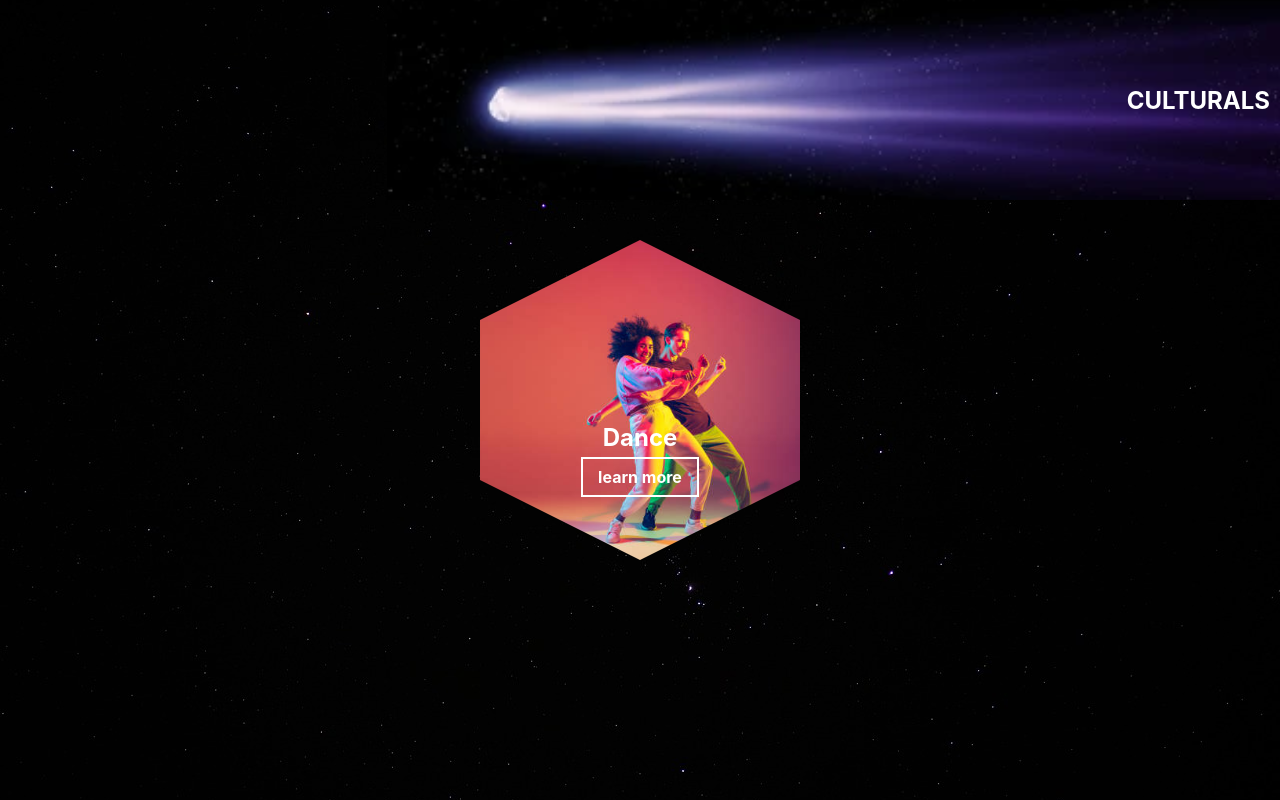
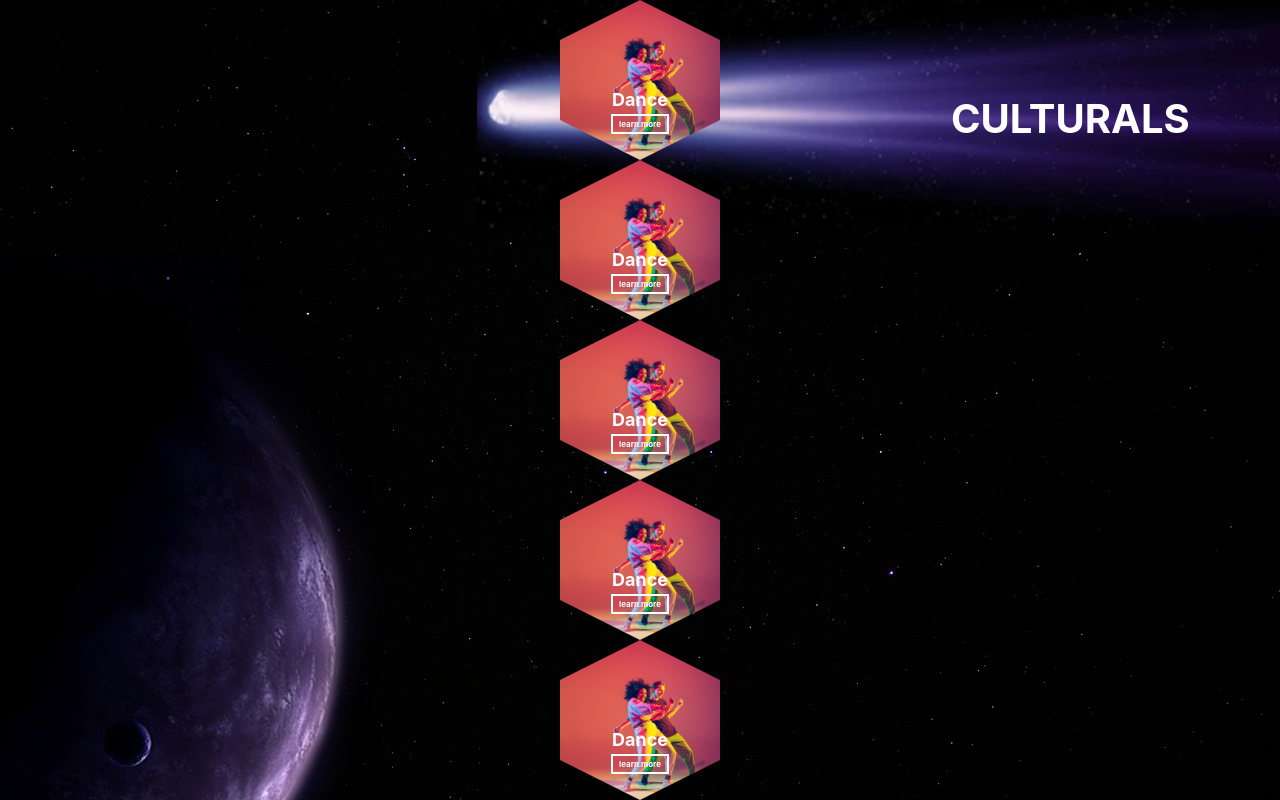
Before and after one commit to fluxus-iiti/fluxus-2024, a React (Create React App) app in the folder cultural_cards/: page / in a window 1280 px wide. Shown: the top 800 px of the page. Built offline with nearby package versions, Linux system fonts and the light colour scheme.

Commit message:
Arranged the comet and planet.Started working on the card pyramid

```diff
--- a/cultural_cards/src/App.css
+++ b/cultural_cards/src/App.css
@@ -1,11 +1,4 @@
-.App {
-  text-align: center;
-}
 
-.App-logo {
-  height: 40vmin;
-  pointer-events: none;
-}
 
 @media (prefers-reduced-motion: no-preference) {
   .App-logo {
@@ -13,27 +6,22 @@
   }
 }
 
-.App-header {
-  background-color: #282c34;
-  min-height: 100vh;
-  display: flex;
-  flex-direction: column;
-  align-items: center;
-  justify-content: center;
-  font-size: calc(10px + 2vmin);
-  color: white;
+
+.background-image {
+  position: fixed;
+  top: 0;
+  left: 0;
+  width: 100%;
+  height: 100%;
+  background-image: url('website background.png');
+  background-size: cover;
+  background-position: center;
+  z-index: -1;
 }
-
-.App-link {
-  color: #61dafb;
-}
-/* App.css */
 
 body {
   margin: 0;
   display: flex;
-  justify-content: center;
-  align-items: center;
   height: 100vh;
   background-image: url('website background.png'); /* Replace 'website background.png' with the path to your background image */
   background-size: cover; /* Adjust the background size as needed */
@@ -43,7 +31,7 @@ body {
 }
 
 .app-container {
-  position: absolute; /* Change to absolute positioning */
+  position: relative; /* Change to absolute positioning */
   top: 0;
   right: 0;
   display: flex;
@@ -53,31 +41,48 @@ body {
   height: 100vh;
 }
 
+.left-image {
+  width: 30%; /* Adjust the width as needed */
+  max-height: 1500px; /* Set a maximum height for the image */
+  object-fit: cover; /* Maintain aspect ratio and cover the container */
+  position: absolute;
+  left: 0;
+  top: 0;
+  margin-top: 20%; /* Add vertical space between above-card-image and left-image */
+}
+
 .above-card-image {
-  width: 100%;
-  max-height: 200px;
-  object-fit: cover;
-  position: relative;
+  max-width: 100%; /* Make sure it doesn't exceed the container width */
+  height: auto; /* Allow the height to adjust proportionally */
+  position: absolute;
+  right: 0; /* Align to the right edge */
+  top: 0;
 }
 
 .above-card-image img {
-  width: 100%;
-  height: 100%;
-  object-fit: cover;
+  width: 100%; /* Occupy 100% of the container width */
+  height: auto; /* Allow the height to adjust proportionally */
+  /* object-fit: cover; */
   transform: scaleX(-1); /* Flip horizontally */
-  left: 5%; /* Move 5% to the right */
+  /* Remove the transform property to prevent flipping horizontally */
 }
+
 
 .culturas-text {
   position: absolute;
   top: 50%;
-  right: 0; /* Align to the right edge */
+  right: 10%; /* Align to the right edge */
   transform: translate(0, -50%);
   color: #fff;
-  font-size: 24px;
+  font-size: 40px;
   font-weight: bold;
   padding: 10px;
 }
+
+
+
+
+
 @keyframes App-logo-spin {
   from {
     transform: rotate(0deg);
--- a/cultural_cards/src/App.js
+++ b/cultural_cards/src/App.js
@@ -1,20 +1,37 @@
-// App.js
-
+/* App.js */
 import React from 'react';
 import './App.css';
 import Card from './component/Card';
-import aboveCardImage from './comet image.png'; // Replace with the actual path to your image
+import aboveCardImage from './comet image.png'; // Replace with the actual path to your above card image
+import leftImage from './planet image.png'; // Replace with the actual path to your left image
+import Comet from './component/Comet';
 
 function App() {
   return (
     <>
-    <div className="app-container">
+      <div className="background-image" />
       <div className="above-card-image">
         <img src={aboveCardImage} alt="Above Card Image" />
         <div className="culturas-text">CULTURALS</div>
       </div>
-    </div>
-      <Card />
+      <img src={leftImage} alt="Left Image" className="left-image" />
+      <div className="background-image" />
+      <div className="app-container">
+        <div className="card-pyramid">
+          <div className="card-row">
+            <Card />
+            <Card />
+            <Card />
+          </div>
+          <div className="card-row">
+            <Card />
+            <Card />
+          </div>
+          <div className="card-row">
+            <Card />
+          </div>
+        </div>
+      </div>
     </>
   );
 }
--- a/cultural_cards/src/component/Card.css
+++ b/cultural_cards/src/component/Card.css
@@ -9,8 +9,8 @@ body {
 
 .hexagon {
   position: relative;
-  width: 20rem; /* Adjust the size as needed */
-  height: 20rem;
+  width: 10rem; /* Adjust the size as needed */
+  height: 10rem;
   background-color: rgba(52, 152, 219, 0); /* Fully transparent background */
   clip-path: polygon(50% 0%, 100% 25%, 100% 75%, 50% 100%, 0% 75%, 0% 25%);
 }
@@ -20,26 +20,25 @@ body {
   height: 100%;
   object-fit: cover;
   position: relative;
-  /* top: -5%; Move 5% above */
-  /* left: -5%; Move 5% to the left */
 }
 
 .card-content {
   position: absolute;
-  bottom: 15%; /* Move 40% above the bottom */
+  bottom: 10%; /* Move 40% above the bottom */
   left: 50%; /* Center horizontally */
   transform: translateX(-50%); /* Adjust for centering */
-  width: 90%; /* Make the rectangle wider */
-  max-width: 1000px; /* Limit the maximum width */
+  width: 80%; /* Make the rectangle wider */
+  max-width: 600px; /* Limit the maximum width */
   text-align: center;
-  padding: 15px; /* Increase padding for a larger box */
+  padding: 10px; /* Increase padding for a larger box */
   background-color: rgba(52, 152, 219, 0); /* Fully transparent background */
 }
 
 
 .card-title {
   color: #fff; /* Adjust text color */
-  margin-bottom: 5px; /* Adjust margin */
+  margin-bottom: 1px; /*Adjust margin */
+  font-size: 18px; /* Reduce font size */
 }
 
 .learn-more-link {
@@ -47,7 +46,8 @@ body {
   text-decoration: none;
   font-weight: bold;
   display: inline-block; /* Ensure the link takes the width of its content */
-  padding: 8px 15px; /* Add padding around the link content */
+  padding: 3px 6px; /* Reduce padding around the link content */
   border: 2px solid #fff; /* Add white border */
   border-radius: 0; /* Set border-radius to 0 for sharp corners */
+  font-size: 8px; /* Reduce font size */
 }
--- /dev/null
+++ b/cultural_cards/src/component/Comet.css
@@ -0,0 +1,10 @@
+/* styles.css */
+.image-container {
+    position: absolute;
+    top: 0;
+    right: 0;
+  }
+
+  .image-container img {
+    max-width: 100%; /* Ensure the image doesn't exceed the container width */
+  }
--- /dev/null
+++ b/cultural_cards/src/component/Comet.js
@@ -0,0 +1,10 @@
+import React from 'react'
+import CometImage from './comet image.png'
+
+export default function Comet() {
+  return (
+    <div className="image-container">
+      <img src={CometImage} alt="Your Image" />
+    </div>
+  )
+}
```
Also changed, not shown: cultural_cards/src/comet image.png, cultural_cards/src/component/comet image.png (added).
